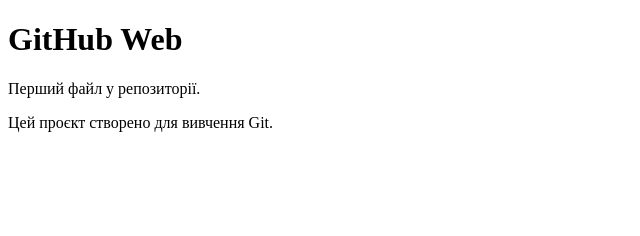
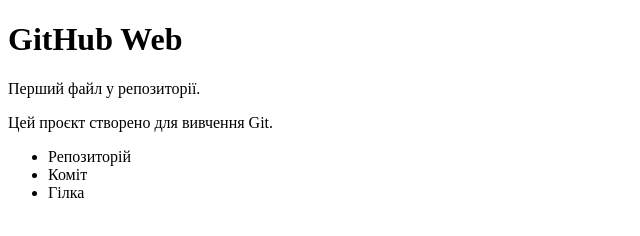
Before and after one commit to iralazaryk2004-cloud/lab4-git-web, a plain HTML site: page index.html in a window 1280 px wide. Shown: the whole page, without its empty margins (0-640 px from the left). Drawn offline with Linux system fonts and the light colour scheme.

Commit message:
Update page content

```diff
--- a/index.html
+++ b/index.html
@@ -8,5 +8,6 @@
     <h1>GitHub Web</h1>
     <p>Перший файл у репозиторії.</p>
     <p>Цей проєкт створено для вивчення Git.</p>
+    <ul><li>Репозиторій</li><li>Коміт</li><li>Гілка</li></ul>
 </body>
 </html>
```
